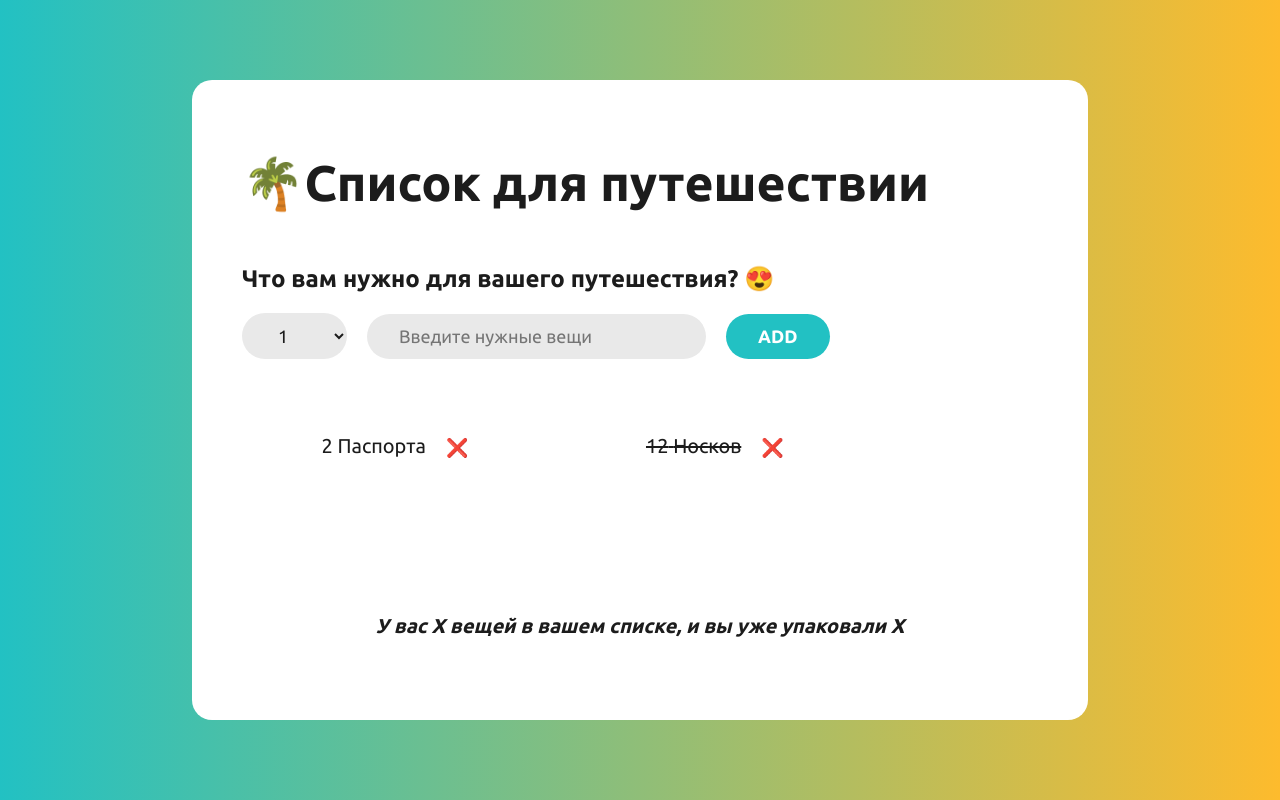
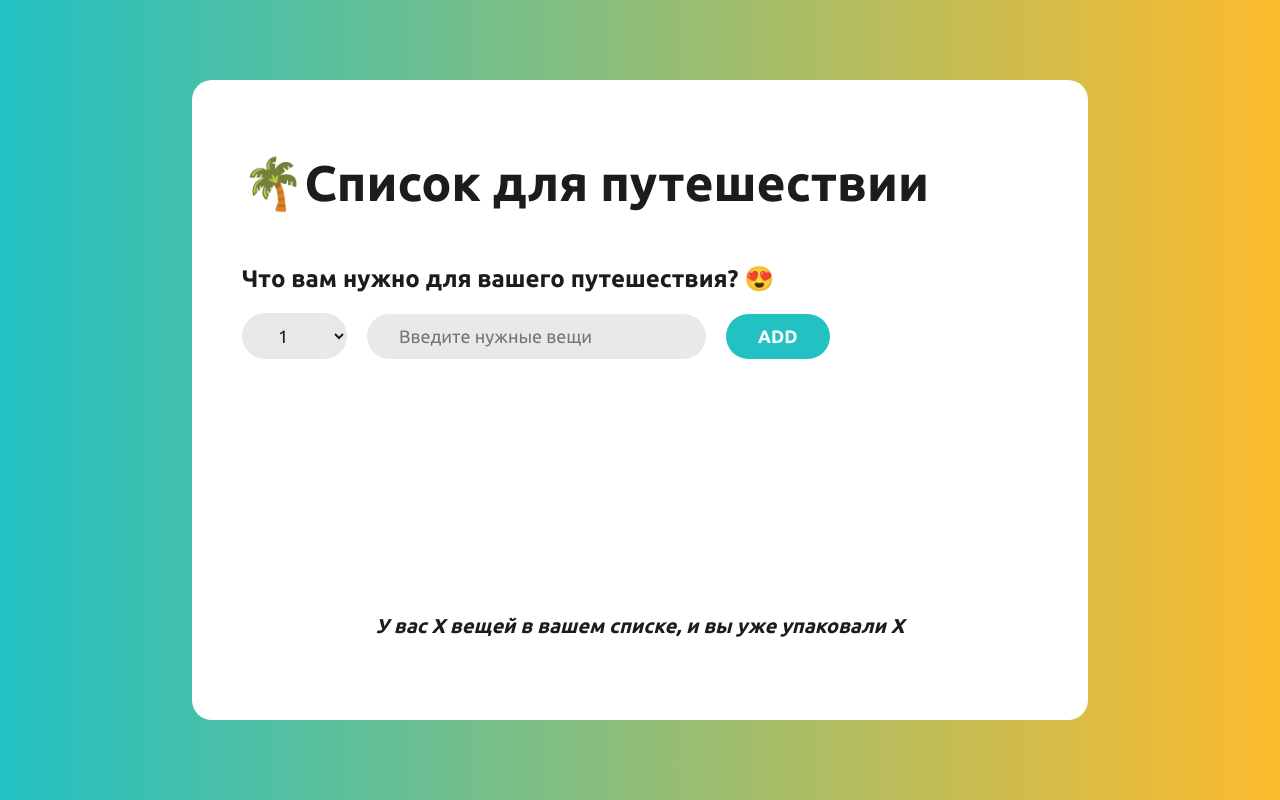
Before and after one commit to yenglikSalamatova/travel-list, a React (Create React App) app: page / in a window 1280 px wide. Built offline with nearby package versions, Linux system fonts and the light colour scheme.

Commit message:
Add items function

```diff
--- a/src/App.js
+++ b/src/App.js
@@ -6,12 +6,16 @@
 ];
 
 export default function App() {
+  const [items, setItems] = useState([]);
+  function handleAddItems(item) {
+    setItems((items) => [...items, item]);
+  }
   return (
     <div className="container">
       <div className="app">
         <Logo />
-        <Form />
-        <PackingList />
+        <Form onAddItem={handleAddItems} />
+        <PackingList items={items} />
         <Stats />
       </div>
     </div>
@@ -22,7 +26,7 @@
   return <h1>🌴Список для путешествии</h1>;
 }
 
-function Form() {
+function Form({ onAddItem }) {
   const [description, setDescription] = useState("");
   const [quantity, setQuantity] = useState(1);
 
@@ -31,6 +35,8 @@
     if (!description) return;
     const newItem = { description, quantity, packed: false, id: Date.now() };
     console.log(newItem);
+
+    onAddItem(newItem);
 
     setDescription("");
     setQuantity(1);
@@ -59,11 +65,11 @@
   );
 }
 
-function PackingList() {
+function PackingList({ items }) {
   return (
     <div className="list">
       <ul>
-        {initialItems.map((item) => (
+        {items.map((item) => (
           <Item item={item} key={item.id} />
         ))}
       </ul>
```
